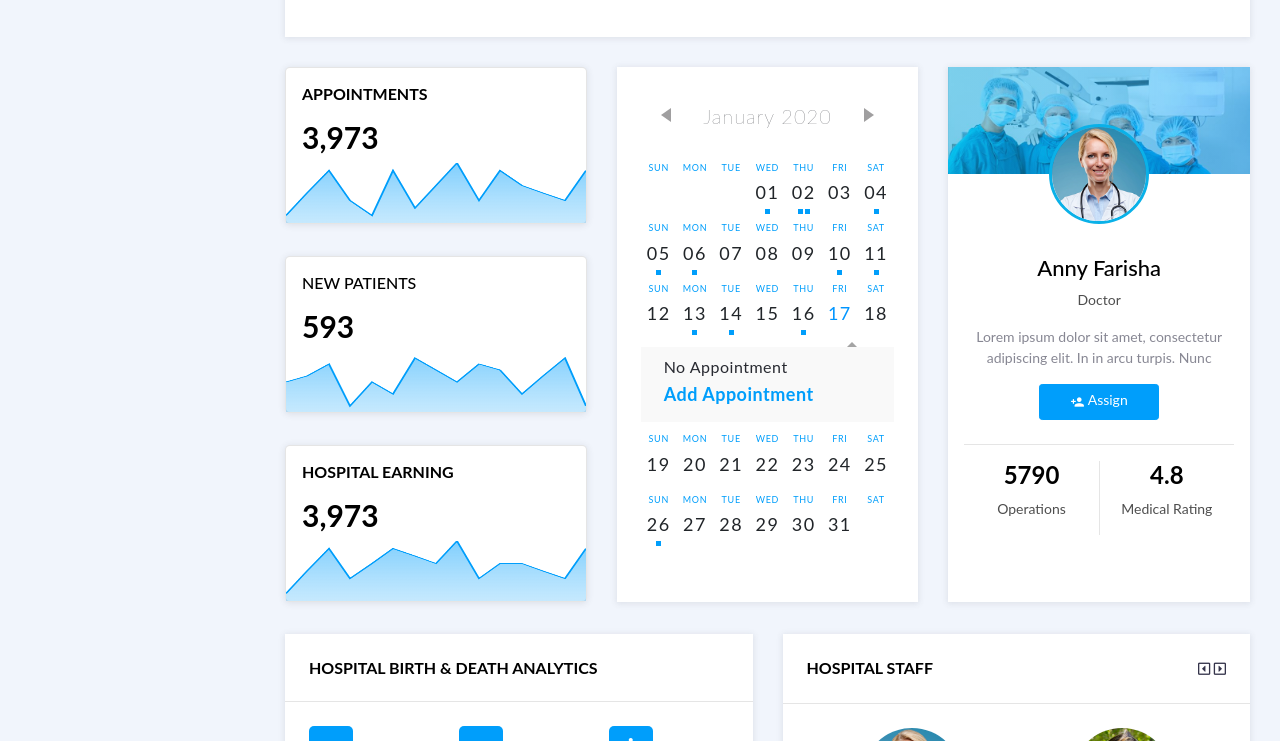
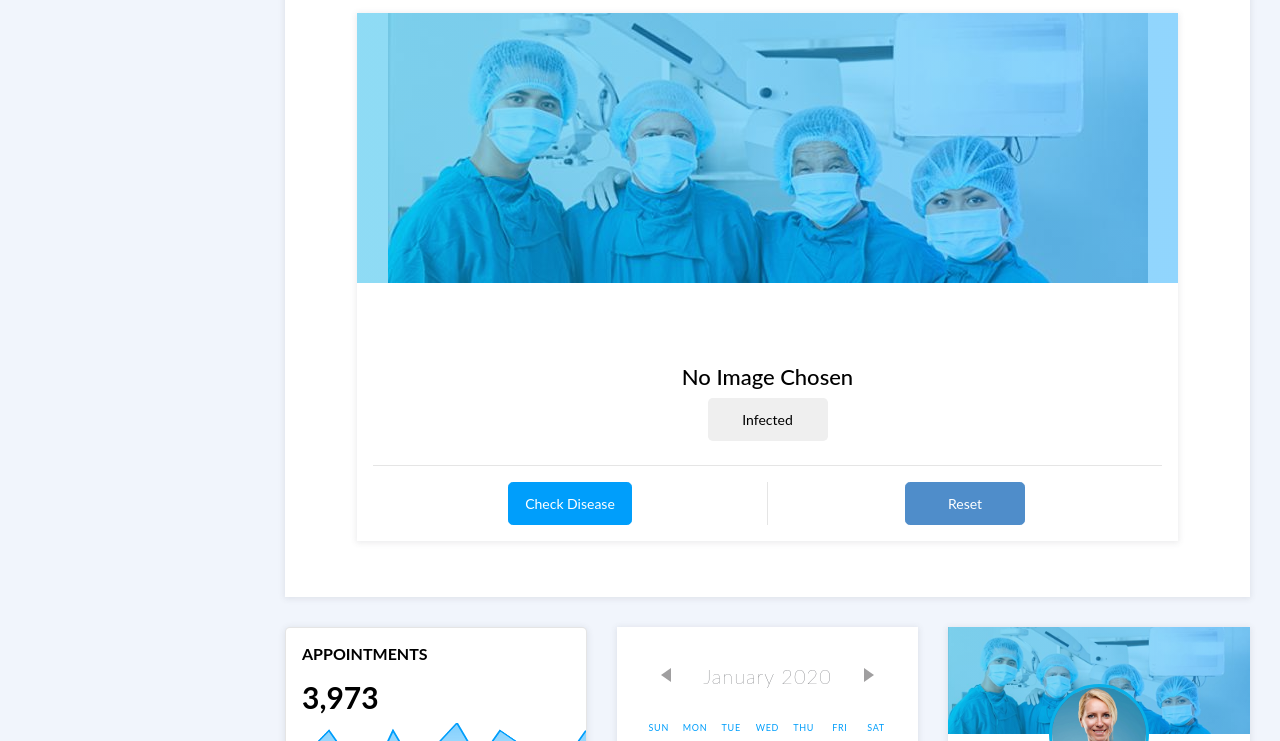
Before and after one commit to gajjuCoderBoi/mednalytics, a plain HTML site: page mednalytics/index.html in a window 1280 px wide. Shown: the part 1011-1752 px from the top of the page. Drawn offline with Linux system fonts and the light colour scheme; a web font is replaced by a local one.

Commit message:
working on design.

```diff
--- a/mednalytics/assets/js/diagnose.js
+++ b/mednalytics/assets/js/diagnose.js
@@ -57,11 +57,19 @@ function checkDisease(event) {
 
         if(pred === "1"){
             textOver.innerHTML = "Infected";
-            textOver.style.color = "red";
+            //textOver.style.color = "red";
+            if(textOver.classList.contains('btn-success')){
+                textOver.classList.remove('btn-success');
+                textOver.classList.add('btn-danger');
+            }
         }
         if(pred === "0") {
             textOver.innerHTML = "Not Infected";
-            textOver.style.color = "green";
+            //textOver.style.color = "green";
+            if(textOver.classList.contains('btn-danger')){
+                textOver.classList.remove('btn-danger');
+                textOver.classList.add('btn-success');
+            }
         }
     };
     req.send(formData);
--- a/mednalytics/index.html
+++ b/mednalytics/index.html
@@ -729,7 +729,9 @@
                   <div class="form-group">
                     <input type="file" id="real-file" hidden="hidden" onchange="Changed(event)">
                     <button type="button" class="btn btn-secondary btn-lg" name="image-select" id="upload-button" onclick="Upload()"><i class="material-icons">add_photo_alternate</i> Select Image</button>
+<!--
                     <span id="custom-text" text="muted">No image chosen, yet</span>
+-->
 
                   </div>
                   <div class="form-group">
@@ -745,6 +747,23 @@
                     <button type="button" class="btn btn-info btn-lg" id="reset-button" hidden="hidden" onclick="Reset()">Reset</button>
                   </div>
                 </form>
+                <div class="ms-card ms-widget ms-profile-widget ms-card-fh br-0">
+                  <div class="ms-card-img">
+                    <img src="assets/img/gallery-4-760x260.jpg" alt="card_img">
+                  </div>
+                  <div class="ms-card-body">
+                    <h2 id="custom-text" text="muted">No Image Chosen</h2>
+                    <button type="button" class="btn btn-lg" name="button">Infected</button>
+                    <ul class="ms-profile-stats">
+                      <li>
+                        <button type="submit" id="check-disease" class="btn btn-primary btn-lg" onclick="checkDisease(event)">Check Disease</button>
+                      </li>
+                      <li>
+                        <button type="button" class="btn btn-info btn-lg" id="reset-button" onclick="Reset()">Reset</button>
+                      </li>
+                    </ul>
+                  </div>
+                </div>
               </div>
             </div>
 
```
